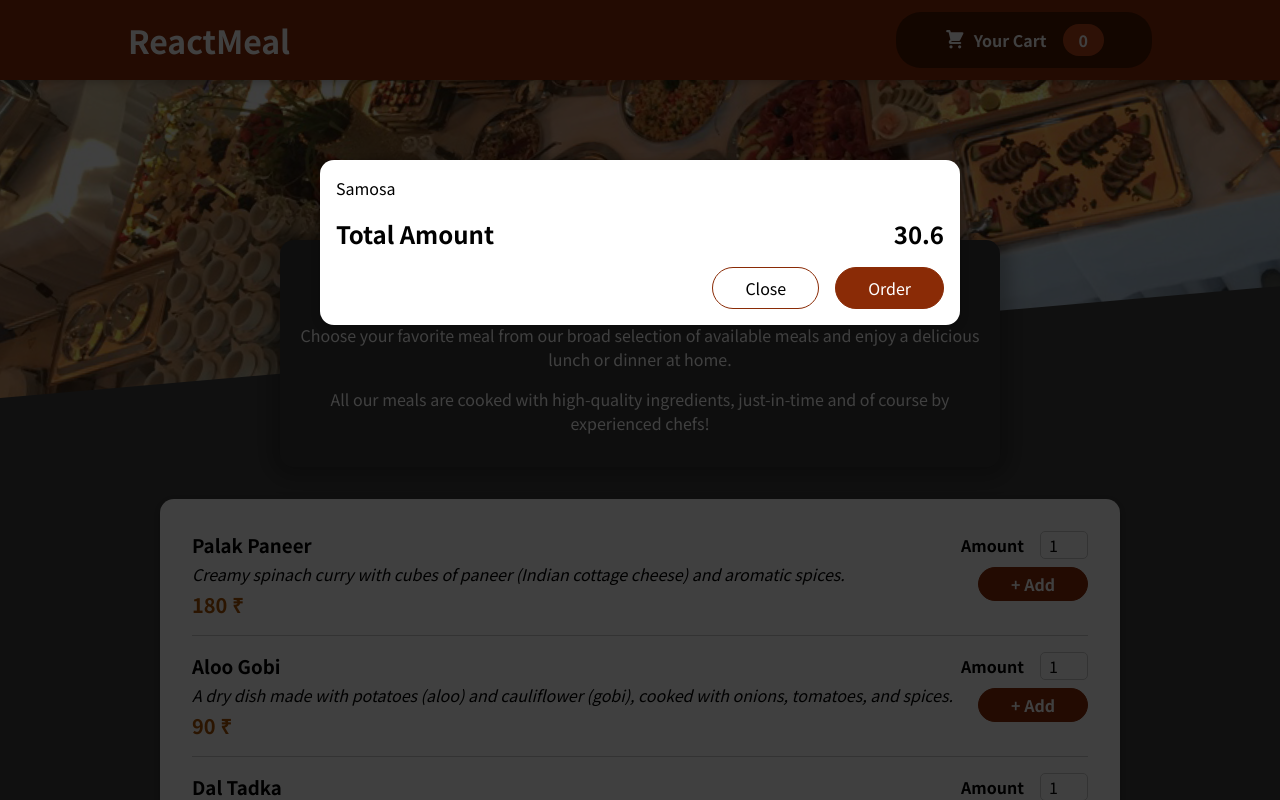
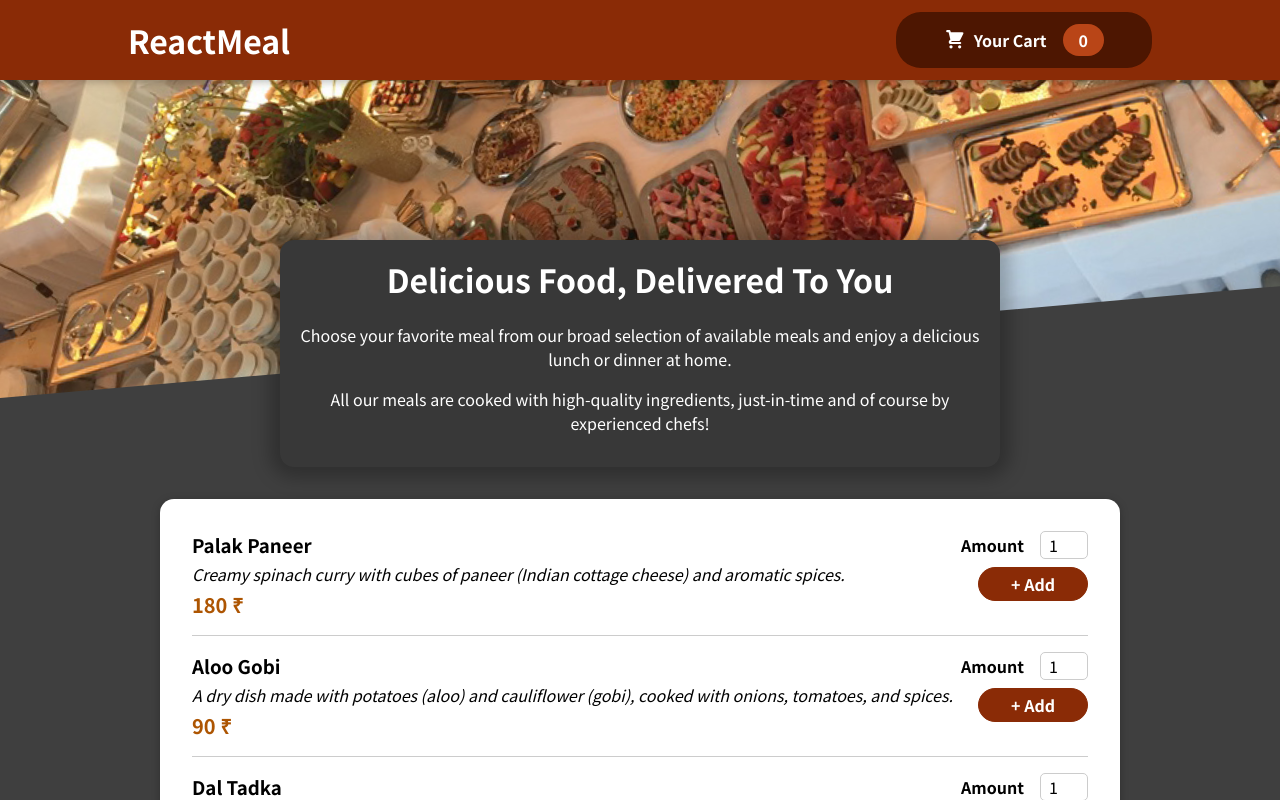
Before and after one commit to akkii02/creating-a-restaurant-website, a React (Create React App) app: page / in a window 1280 px wide. Shown: the top 800 px of the page. Built offline with nearby package versions, Linux system fonts and the light colour scheme.

Commit message:
Cart open and close

```diff
--- a/src/App.js
+++ b/src/App.js
@@ -1,13 +1,21 @@
-import { Fragment } from "react";
+import { Fragment, useState } from "react";
 import Header from "./components/Layout/Header";
 import MealsComponents from "./components/Meals/MealsComponents";
 import Cart from "./components/Cart/Cart";
 
 function App() {
+
+  const [showCart,setShowCart] = useState(false);
+  const  showCartHandler = () =>{
+    setShowCart(true);
+  }
+  const hideCartHandler = () => {
+    setShowCart(false);
+  }
   return (
     <Fragment>
-      <Cart/>
-      <Header />
+      {showCart && <Cart onClose={hideCartHandler} />}
+      <Header onShowCart={showCartHandler} />
       <main>
         <MealsComponents />
       </main>
--- a/src/components/Cart/Cart.js
+++ b/src/components/Cart/Cart.js
@@ -10,14 +10,14 @@
     </ul>
   );
   return (
-    <Modal>
+    <Modal onClose={props.onClose}>
       {cartItems}
       <div className={classes.total}>
         <span>Total Amount</span>
         <span>30.6</span>
       </div>
       <div className={classes.actions}>
-        <button className={classes["button-alt"]}>Close</button>
+        <button className={classes["button-alt"]} onClick={props.onClose}>Close</button>
         <button className={classes.button}>Order</button>
       </div>
     </Modal>
--- a/src/components/Layout/Header.js
+++ b/src/components/Layout/Header.js
@@ -3,12 +3,12 @@
 import mealsImage from "../../assets/meals.jpg";
 import HeaderCartButton from "./HeaderCartButton";
 
-function Header() {
+function Header(props) {
   return (
     <Fragment>
       <header className={classes.header}>
         <h1> ReactMeal</h1>
-        <HeaderCartButton />
+        <HeaderCartButton onClick={props.onShowCart} />
       </header>
       <div className={classes["main-image"]}>
         <img src={mealsImage} alt=" A table full of delicious food!" />
--- a/src/components/Layout/HeaderCartButton.js
+++ b/src/components/Layout/HeaderCartButton.js
@@ -2,9 +2,9 @@
 import CartIcon from '../Cart/CartIcon'
 import classes from './HeaderCartButton.module.css'
 
-function HeaderCartButton() {
+function HeaderCartButton(props) {
   return (
-    <button className={classes.button}>
+    <button className={classes.button} onClick={props.onClick}>
       <span className={classes.icon}>
             <CartIcon/>
       </span>
--- a/src/components/UI/Modal.js
+++ b/src/components/UI/Modal.js
@@ -4,7 +4,7 @@
 import classes from './Modal.module.css';
 
 const Backdrop = (props) => {
-  return <div className={classes.backdrop} />;
+  return <div className={classes.backdrop} onClick={props.onClose} />;
 };
 
 const ModalOverlay = (props) => {
@@ -20,7 +20,7 @@
 const Modal = (props) => {
   return (
     <Fragment>
-      {ReactDOM.createPortal(<Backdrop />, portalElement)}
+      {ReactDOM.createPortal(<Backdrop onClose={props.onClose} />, portalElement)}
       {ReactDOM.createPortal(
         <ModalOverlay>{props.children}</ModalOverlay>,
         portalElement
```
